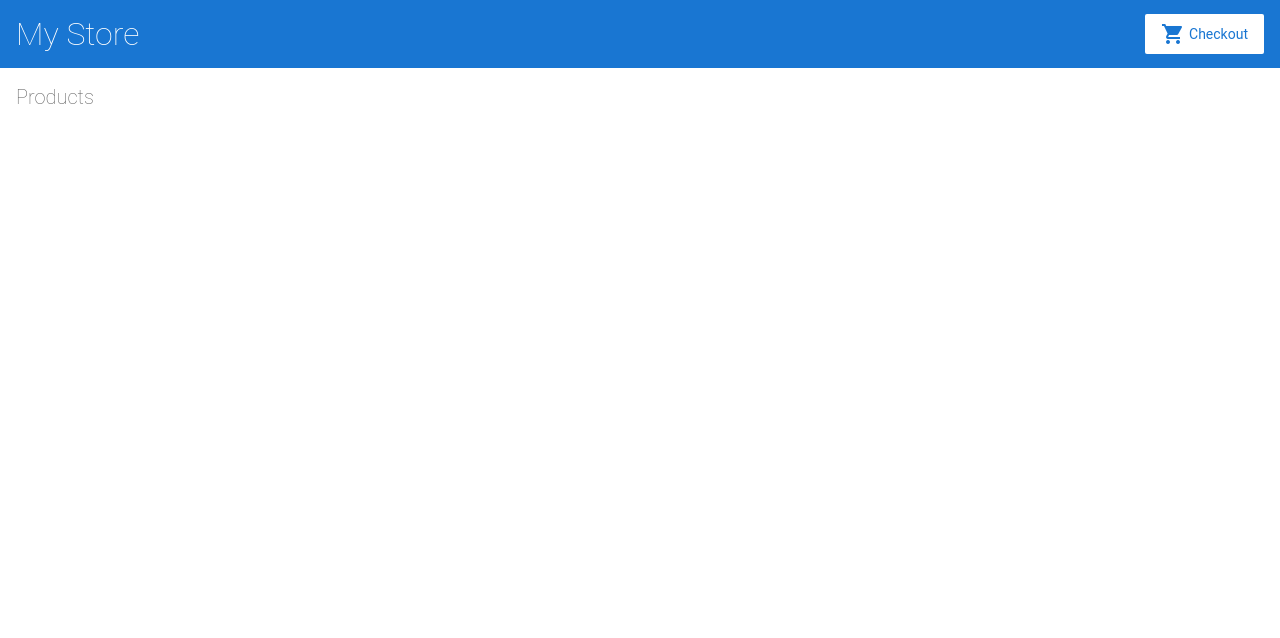
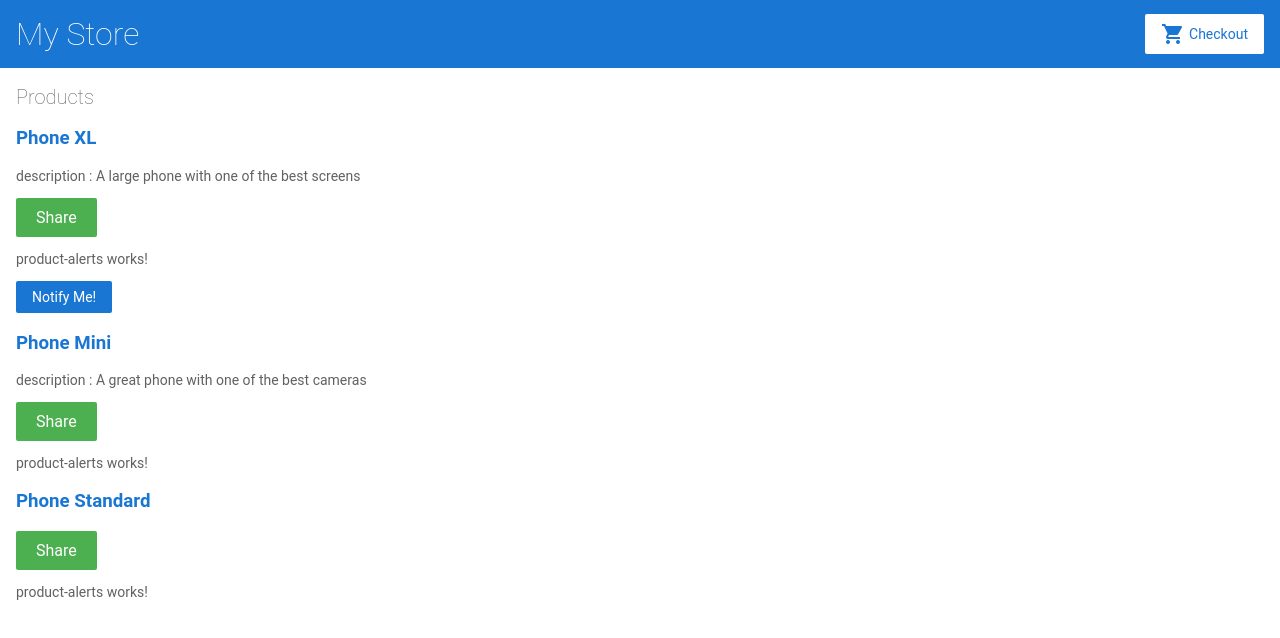
Before and after one commit to RupeshKashyap/angular-demo, an Angular app: page / in a window 1280 px wide. Shown: the top 638 px of the page. Built offline with nearby package versions, Linux system fonts and the light colour scheme.

Commit message:
added product share , notify button with functionality

```diff
--- a/src/app/app.module.ts
+++ b/src/app/app.module.ts
@@ -6,6 +6,7 @@ import { ReactiveFormsModule } from '@angular/forms';
 import { AppComponent } from './app.component';
 import { TopBarComponent } from './top-bar/top-bar.component';
 import { ProductListComponent } from './product-list/product-list.component';
+import { ProductAlertsComponent } from './product-alerts/product-alerts.component';
 
 @NgModule({
   imports: [
@@ -18,7 +19,8 @@ import { ProductListComponent } from './product-list/product-list.component';
   declarations: [
     AppComponent,
     TopBarComponent,
-    ProductListComponent
+    ProductListComponent,
+    ProductAlertsComponent
   ],
   bootstrap: [ AppComponent ]
 })
--- /dev/null
+++ b/src/app/product-alerts/product-alerts.component.html
@@ -0,0 +1,9 @@
+<p>
+product-alerts works!
+</p>
+<div>
+  <p *ngIf="product.price>700">
+    <button (click)="notify.emit()"> Notify Me!</button>
+
+  </p>
+</div>
--- /dev/null
+++ b/src/app/product-alerts/product-alerts.component.ts
@@ -0,0 +1,22 @@
+import { Component } from '@angular/core';
+import { Input } from '@angular/core';
+import { Output, EventEmitter } from '@angular/core';
+// Notice the @Component() decorator. This indicates that the following class is a component. It provides metadata about the component, including its selector, templates, and styles.
+@Component({
+  selector: 'app-product-alerts',
+  templateUrl: './product-alerts.component.html',
+  styleUrls: ['./product-alerts.component.css']
+})
+// The component definition also exports the class, ProductAlertsComponent, which handles functionality for the component.
+export class ProductAlertsComponent  {
+
+// @Input decorator getting the data from the parent class
+@Input () product ;
+// In the component class, define a property named notify with an @Output() decorator and an instance of EventEmitter(). This allows the product alert component to emit an event when the value of the notify property changes.
+ @Output() notify = new EventEmitter();
+  constructor() { }
+
+  ngOnInit() {
+  }
+
+}
--- a/src/app/product-list/product-list.component.css
+++ b/src/app/product-list/product-list.component.css
@@ -5,3 +5,13 @@ Copyright Google LLC. All Rights Reserved.
 Use of this source code is governed by an MIT-style license that
 can be found in the LICENSE file at http://angular.io/license
 */
+.btn-share {
+  background-color: #4CAF50; /* Green */
+  border: none;
+  color: white;
+  padding: 10px 20px;
+  text-align: center;
+  text-decoration: none;
+  display: inline-block;
+  font-size: 16px;
+}
--- a/src/app/product-list/product-list.component.html
+++ b/src/app/product-list/product-list.component.html
@@ -6,3 +6,25 @@ Copyright Google LLC. All Rights Reserved.
 Use of this source code is governed by an MIT-style license that
 can be found in the LICENSE file at http://angular.io/license
 -->
+
+<!-- ngFor=" let value of values " for loop -->
+<div *ngFor="let product of products">
+
+  <h3>
+    <!-- prperty binding [] -->
+    <!-- interpolation {{}} -->
+    <a [title]="product.name + ' details'">
+      {{ product.name }}
+    </a>
+  </h3>
+  <!-- ngIf ="" in condition -->
+  <p *ngIf="product.description">
+      description : {{product.description}}
+  </p>
+  <button  class="btn btn-share" (click)="share()"> Share</button>
+
+  <app-product-alerts
+    [product]="product"
+    (notify)="onNotify()">
+  </app-product-alerts>
+</div>
--- a/src/app/product-list/product-list.component.ts
+++ b/src/app/product-list/product-list.component.ts
@@ -13,6 +13,9 @@ export class ProductListComponent {
   share() {
     window.alert('The product has been shared!');
   }
+  onNotify() {
+    window.alert('You will be notified when the product goes on sale');
+  }
 }
 
 
```
Also changed, not shown: src/app/product-alerts/product-alerts.component.css (added).
